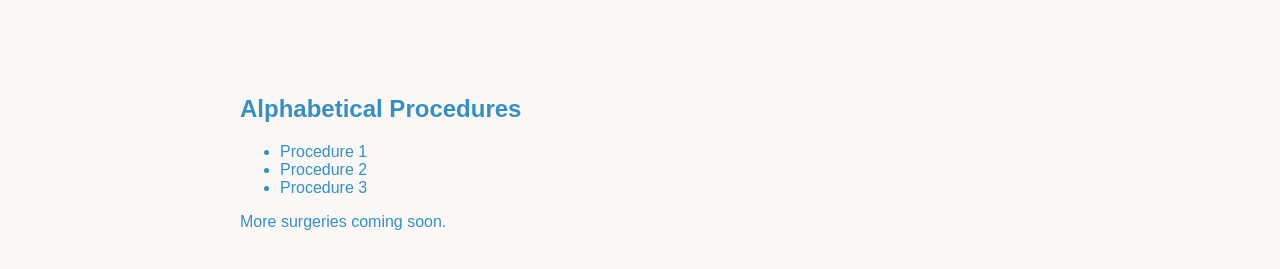
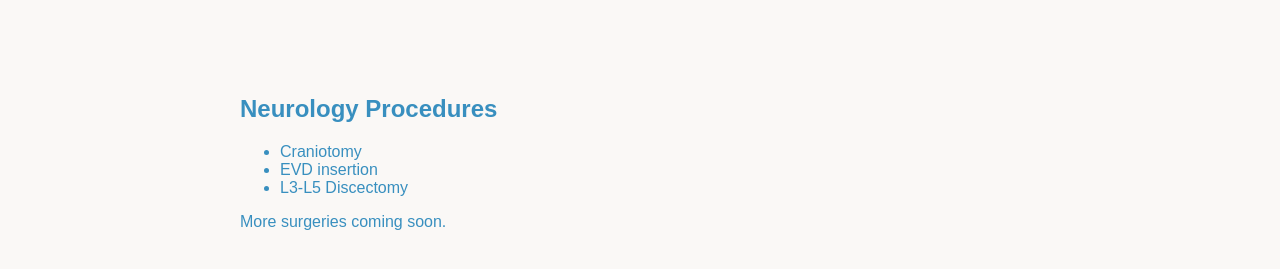
Before and after one commit to Gitgirlels/scrubscout, a plain HTML site: page specialties/neurology/index.html in a window 1280 px wide. Shown: the part 229-498 px from the top of the page. Drawn offline with Linux system fonts and the light colour scheme.

Commit message:
Update index.html

```diff
--- a/specialties/neurology/index.html
+++ b/specialties/neurology/index.html
@@ -4,8 +4,6 @@
   <meta charset="UTF-8" />
   <title>Neurology | ScrubScout</title>
   <link rel="stylesheet" href="../../css/styles.css" />
-  <script async src="https://pagead2.googlesyndication.com/pagead/js/adsbygoogle.js?client=ca-pub-2936158828082668"
-     crossorigin="anonymous"></script>
 </head>
 <body>
   <nav>
@@ -27,11 +25,11 @@
     <h1>Neurology</h1>
   </header>
   <main>
-    <h2>Alphabetical Procedures</h2>
+    <h2>Neurology Procedures</h2>
     <ul>
-      <li><a href="#">Procedure 1</a></li>
-      <li><a href="#">Procedure 2</a></li>
-      <li><a href="#">Procedure 3</a></li>
+      <li><a href="/specialties/cardiac/craniotomy.html">Craniotomy</a></li>
+      <li><a href="/specialties/cardiac/evd-insertion.html">EVD insertion</a></li>
+      <li><a href="/specialties/cardiac/l3-l5-discectomy.html">L3-L5 Discectomy</a></li>
     </ul>
     <p>More surgeries coming soon.</p>
   </main>
```
